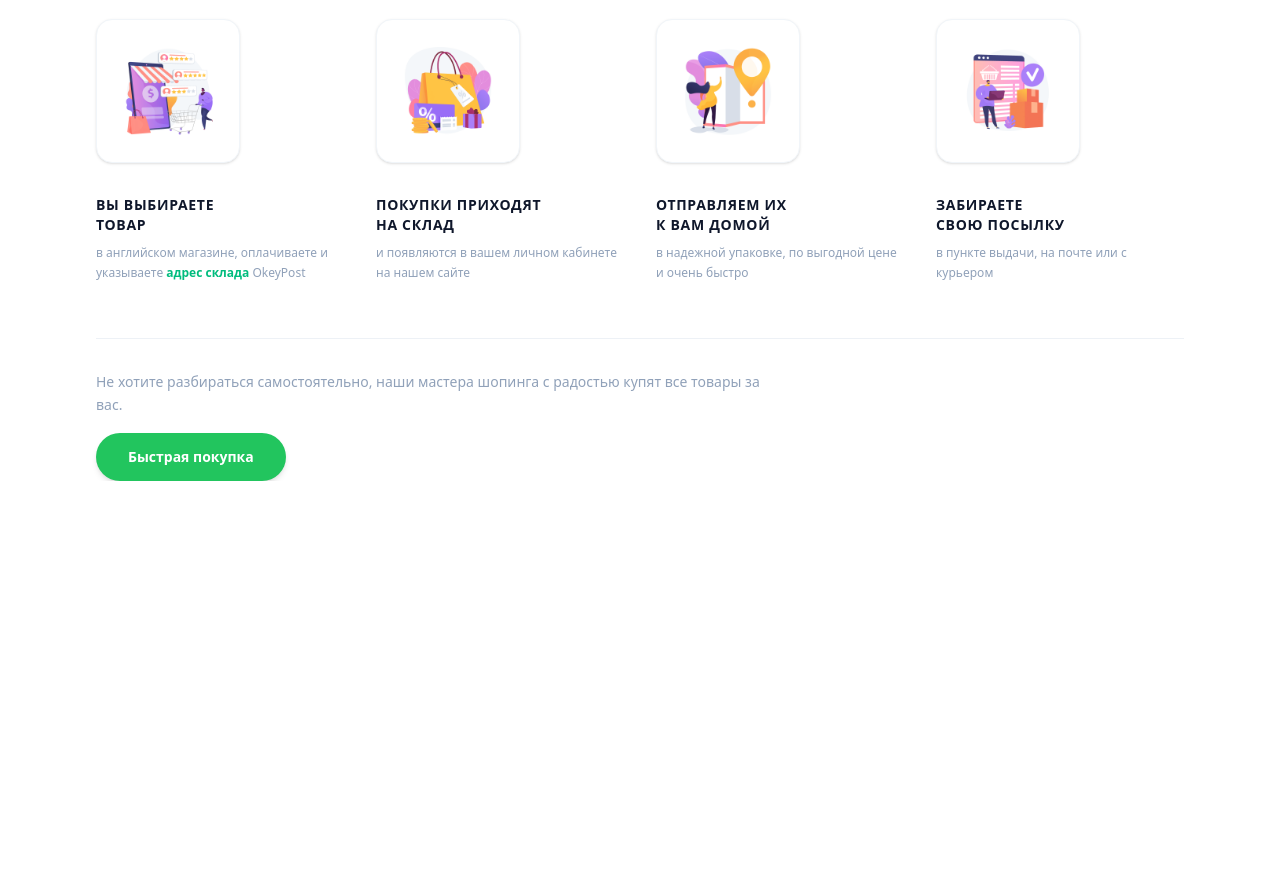
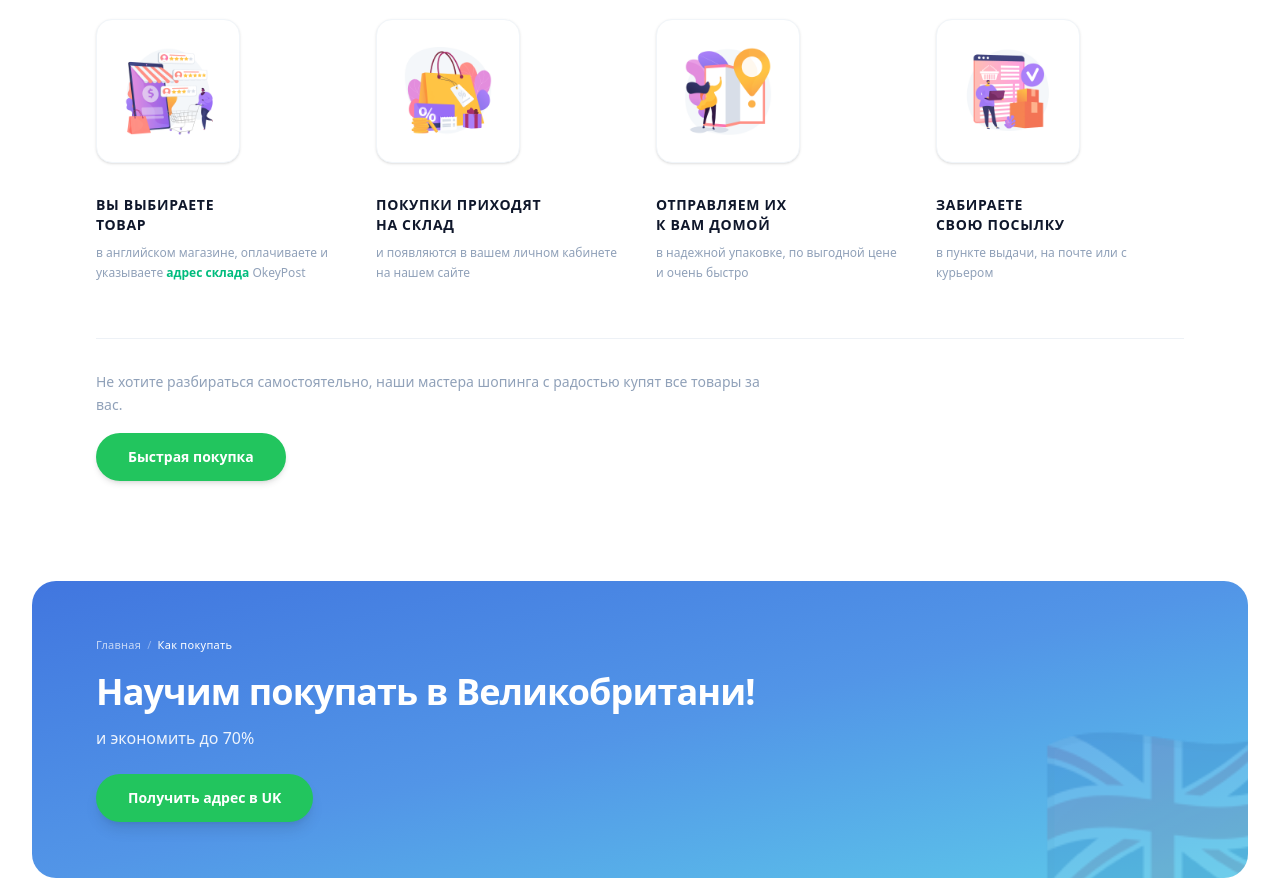
Before and after one commit to anushervonhalimzoda56-ship-it/wekk44, a website: page index.html in a window 1280 px wide. Shown: the part 3293-4171 px from the top of the page. Before the commit the page ends 3774 px from the top, so only its background shows below. Drawn offline with Linux system fonts and the light colour scheme.

Commit message:
section 6

```diff
--- a/index.html
+++ b/index.html
@@ -464,5 +464,34 @@
       </div>
     </div>
   </div>
+
+    <main class="max-w-7xl mx-auto px-4 sm:px-6 lg:px-8 mt-[100px]">
+    <div class="relative overflow-hidden rounded-3xl bg-gradient-to-br from-[#4176df] via-[#5295e7] to-[#5ec9e9] text-white px-8 py-10 md:px-16 md:py-14 min-h-[260px] flex flex-col justify-center">
+      <nav class="text-[11px] font-medium text-white/70 mb-4 flex items-center space-x-1.5 tracking-wide">
+        <a href="#" class="hover:text-white transition">Главная</a>
+        <span class="opacity-60">/</span>
+        <span class="text-white">Как покупать</span>
+      </nav>
+
+      <div class="max-w-2xl space-y-3 z-10">
+        <h1 class="text-2xl sm:text-3xl md:text-4xl font-extrabold tracking-tight leading-tight">
+          Научим покупать в Великобритани!
+        </h1>
+        <p class="text-white/90 text-sm sm:text-base font-medium">
+          и экономить до 70%
+        </p>
+      </div>
+
+      <div class="pt-6 z-10">
+        <button class="bg-[#22C55E] hover:bg-green-600 text-white font-semibold text-sm px-8 py-3.5 rounded-full shadow-lg transition-all duration-200 transform hover:scale-[1.02] active:scale-[0.98]">
+          Получить адрес в UK
+        </button>
+      </div>
+
+      <div class="absolute right-0 bottom-0 opacity-10 pointer-events-none hidden md:block">
+        <span class="text-[200px] select-none translate-x-10 translate-y-20 block">🇬🇧</span>
+      </div>
+    </div>
+  </main>
 </body>
 </html>
```
Also changed, not shown: src/output.css.
